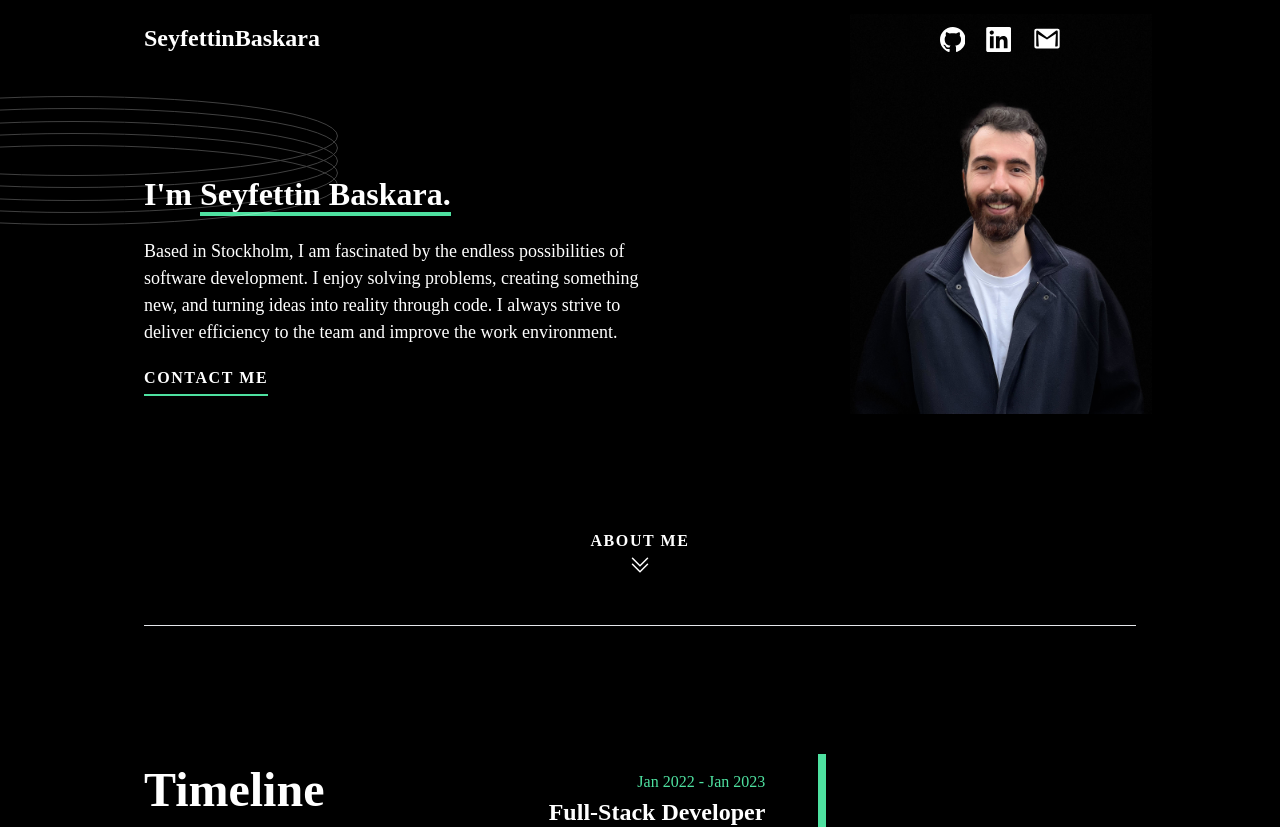
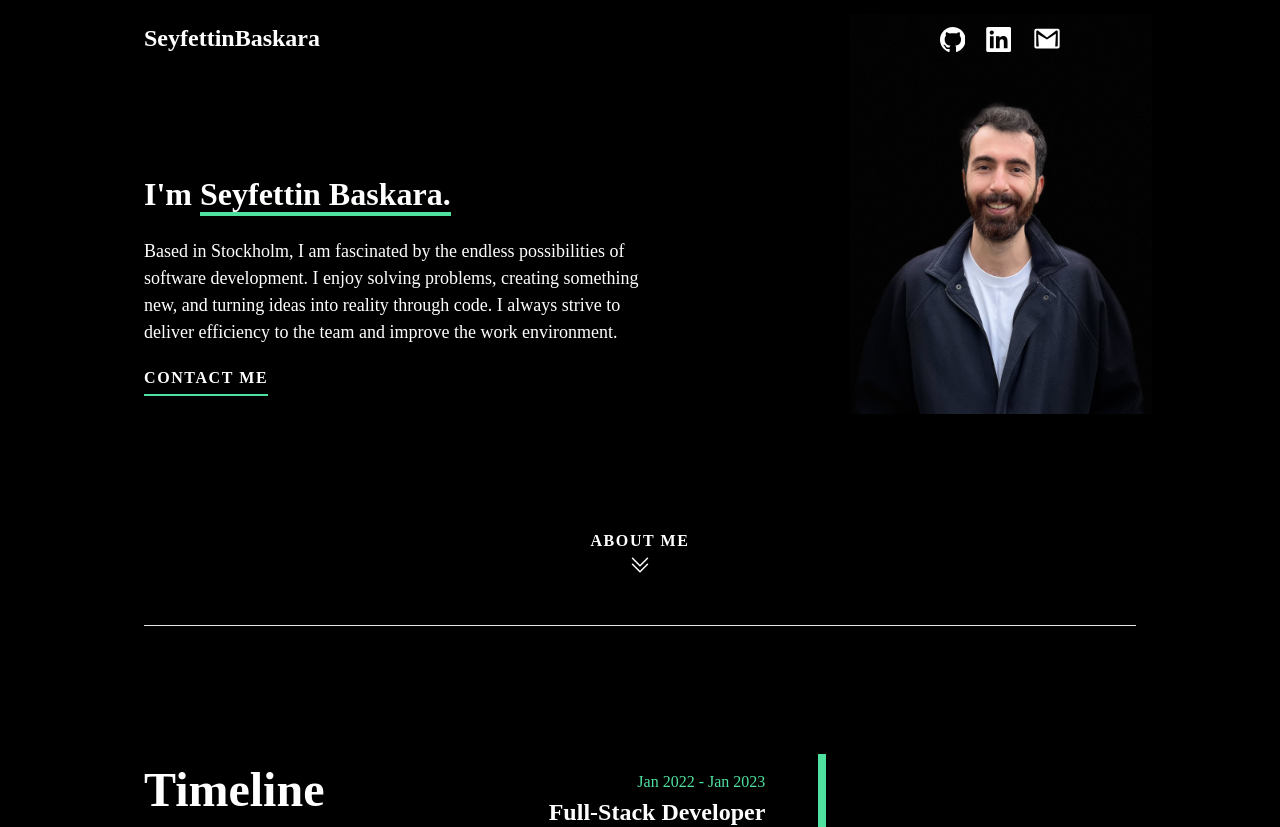
Before and after one commit to SeyfBaskara/Portfolio, a Next.js app: page / in a window 1280 px wide. Shown: the top 827 px of the page. Built offline with nearby package versions, Linux system fonts and the light colour scheme.

Commit message:
remove pattern circle to archive folder

```diff
--- a/components/Layout/Footer/Footer.tsx
+++ b/components/Layout/Footer/Footer.tsx
@@ -1,6 +1,5 @@
 import SendMessageForm from '../../Form/SendMessageForm'
 import PlatformLinks from '../../Links/PlatformLinks'
-import PaternCircle from '../../PaternCircle'
 
 const Footer = (): JSX.Element => {
    return (
@@ -9,10 +8,6 @@ const Footer = (): JSX.Element => {
             <div className="sm:w-8/12 sm:m-auto lg:flex lg:w-full lg:justify-between">
                <div className="flex flex-col items-center text-center mt-4 lg:basis-[20rem] lg:text-left lg:pt-8 ">
                   <h1 className="text-large font-bold lg:text-xl">Contact</h1>
-                  <p className="text-base">
-                     I would love to hear about your project and how I could help. Please fill in the form, and
-                     I&apos;ll get back to you as soon as possible.
-                  </p>
                </div>
 
                <SendMessageForm />
@@ -20,7 +15,6 @@ const Footer = (): JSX.Element => {
 
             <PlatformLinks footer={true} />
          </div>
-         <PaternCircle footer={true} />
       </footer>
    )
 }
--- a/components/Layout/Header/Header.tsx
+++ b/components/Layout/Header/Header.tsx
@@ -1,6 +1,5 @@
 import ProfilePhoto from './ProfilePhoto'
 import ContactMe from '../../Buttons/ContactMe'
-import PaternCircle from '../../PaternCircle'
 
 const Header = (): JSX.Element => {
    return (
@@ -25,8 +24,6 @@ const Header = (): JSX.Element => {
                </div>
             </article>
          </section>
-
-         <PaternCircle header={true} />
       </header>
    )
 }
--- a/components/PaternCircle.tsx
+++ /dev/null
@@ -1,25 +0,0 @@
-import React from 'react'
-import Image from 'next/image'
-
-interface IProps {
-   header?: boolean
-   footer?: boolean
-}
-
-const style = {
-   header: 'absolute top-32 -left-[25rem] sm:top-16 sm:-left-[20rem] md:top-24 md:-left-48',
-   footer: 'absolute bottom-60 -left-[21rem] sm:bottom-28 lg:-left-48 lg:bottom-32',
-   techStack: 'absolute -bottom-0 -right-80 md:bottom-10 md:-right-72 lg:-right-60',
-}
-
-const PaternCircle: React.FC<IProps> = ({ header, footer }) => {
-   return (
-      <>
-         <div className={`${header ? style.header : footer ? style.footer : style.techStack}`}>
-            <Image src="/images/pattern-rings.svg" alt="pattern circle" width={530} height={129} />
-         </div>
-      </>
-   )
-}
-
-export default PaternCircle
--- a/components/Technologies.tsx
+++ b/components/Technologies.tsx
@@ -1,5 +1,3 @@
-import PaternCircle from './PaternCircle'
-
 interface IProps {
    techStack: string[]
 }
@@ -16,7 +14,6 @@ const Technologies: React.FC<IProps> = ({ techStack }) => {
                ))}
             </ul>
          </div>
-         <PaternCircle />
       </section>
    )
 }
```
